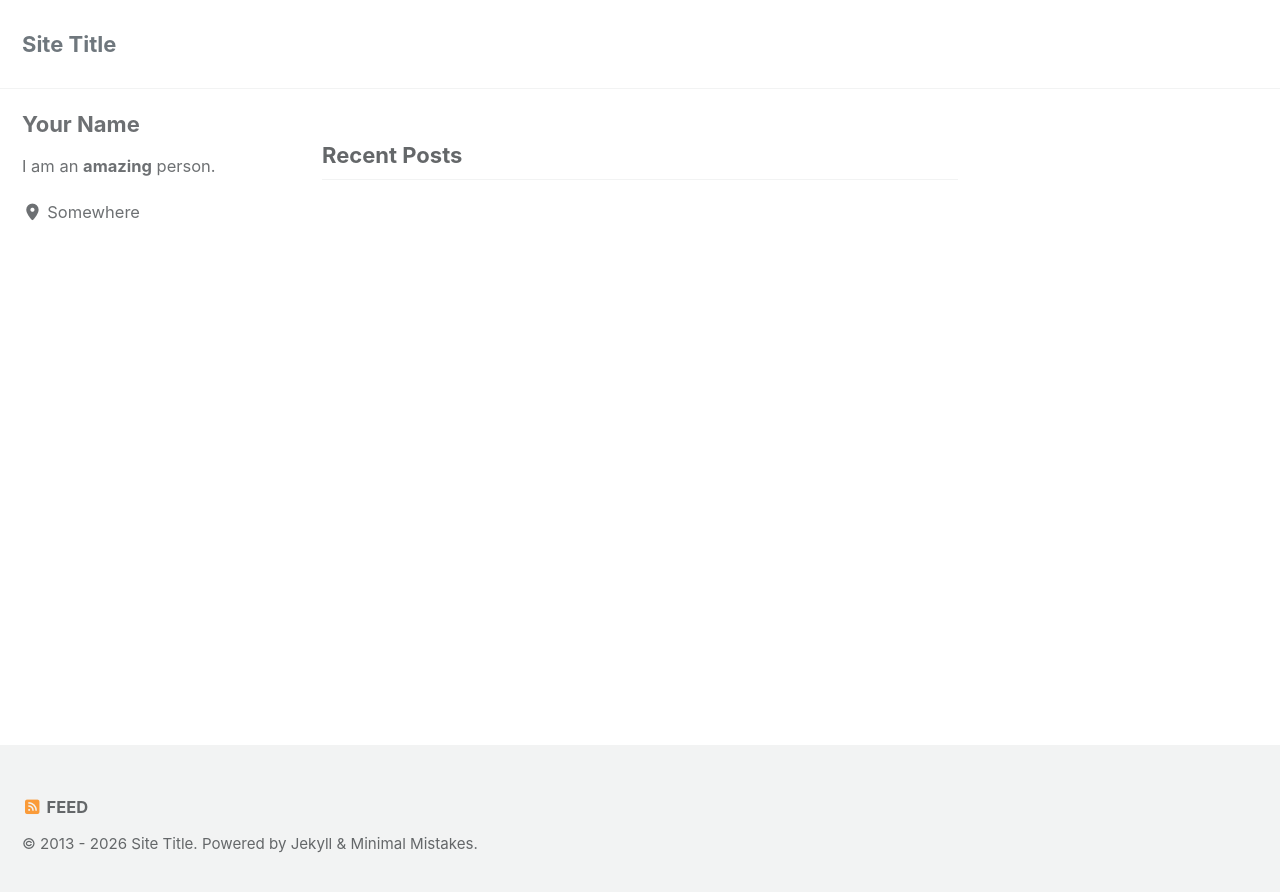
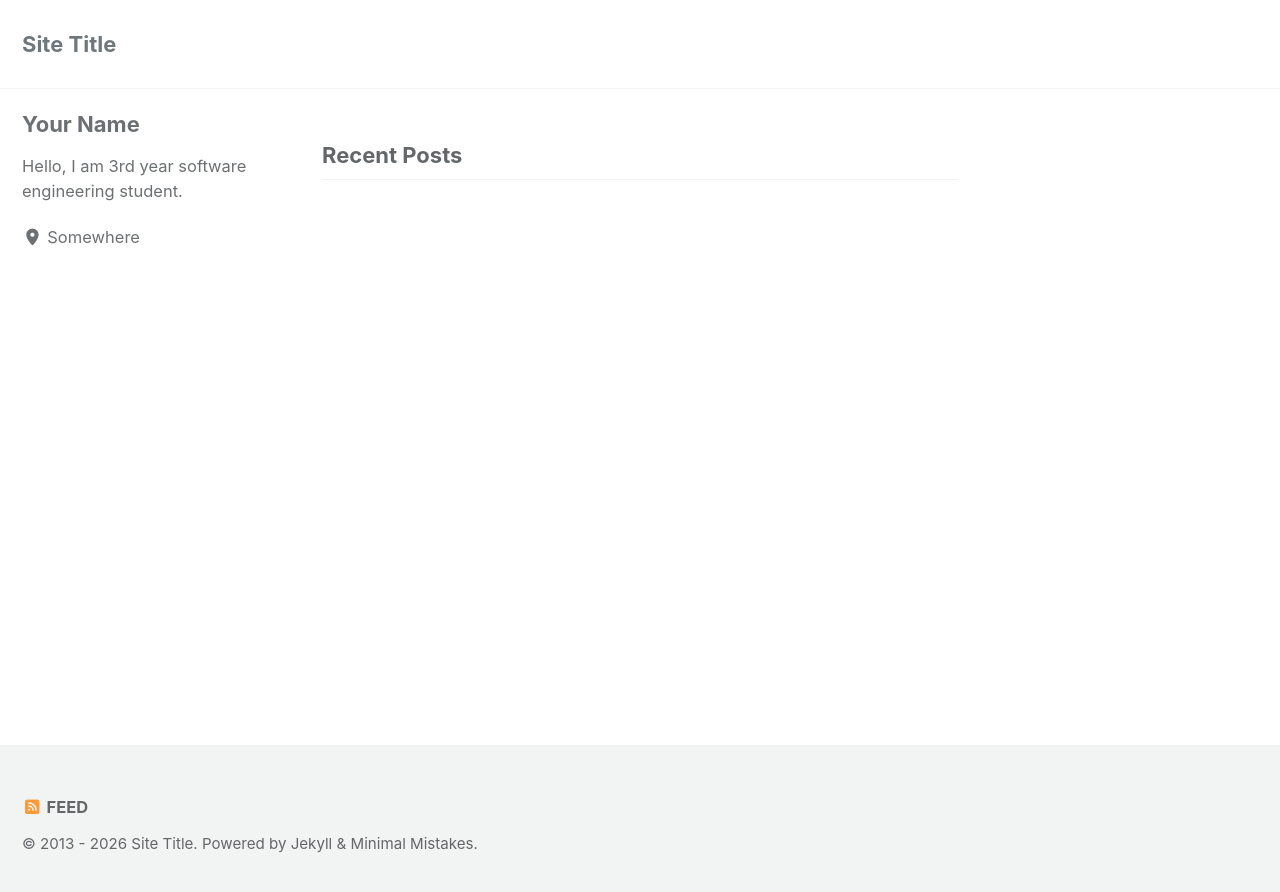
Before and after one commit to ipekk191/ipekk191.github.io, a Jekyll site: the page built from index.html, in a window 1280 px wide. Shown: the top 892 px of the page. Built offline with Jekyll 4.4.1, drawn with Linux system fonts in a browser that asks for light colours; cached includes are drawn as plain includes; the list of posts is cut into pages by our own code.

Commit message:
Update _config.yml

```diff
--- a/_config.yml
+++ b/_config.yml
@@ -20,8 +20,8 @@ rtl                      : # true, false (default) # turns direction of the page
 title                    : "Site Title"
 title_separator          : "-"
 subtitle                 : # site tagline that appears below site title in masthead
-name                     : "Your Name"
-description              : "An amazing website."
+name                     : "İpek"
+description              : "Matematik, yazılım, spor ve merak ettiklerimi paylaştığım bir blog"
 url                      : # the base hostname & protocol for your site e.g. "https://mmistakes.github.io"
 baseurl                  : # the subpath of your site, e.g. "/blog"
 repository               : # GitHub username/repo-name e.g. "mmistakes/minimal-mistakes"
@@ -115,7 +115,7 @@ analytics:
 author:
   name             : "Your Name"
   avatar           : # path of avatar image, e.g. "/assets/images/bio-photo.jpg"
-  bio              : "I am an **amazing** person."
+  bio              : "Hello, I am 3rd year software engineering student."
   location         : "Somewhere"
   email            :
   links:
```
